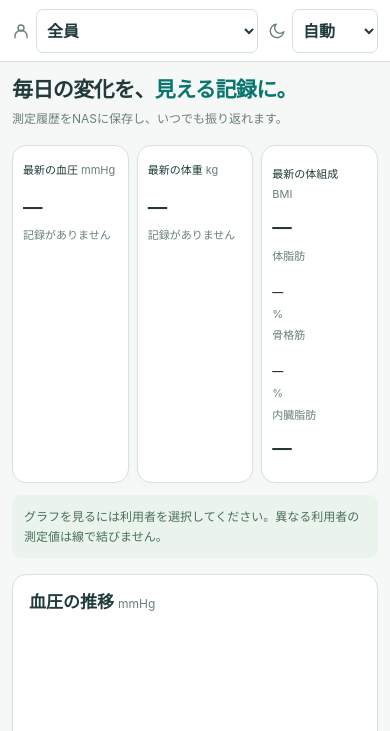
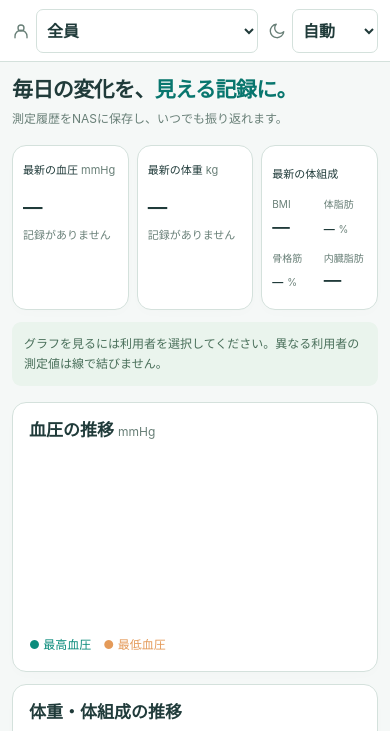
Before and after one commit to souten-yd/QnapSelfCare, a website: page web/index.html in a window 390 px wide. Both pictures are taken after a click on the button "ホーム". Shown: the part 95-826 px from the top of the page. Drawn offline with Linux system fonts and the light colour scheme; no server answers.

Commit message:
style: compact four-metric body summary

```diff
--- a/web/styles.css
+++ b/web/styles.css
@@ -165,3 +165,17 @@ th,td{padding:12px}.records-intro p{flex:1;margin:0}.records-intro{margin-bottom
 }
 
 .ai-guide-button{display:inline-flex;align-items:center;gap:7px}.ai-guide-button svg{width:18px;height:18px;flex:none}
+
+
+/* Compact latest body-composition summary. */
+.body-summary-card>.body-summary{display:grid;grid-template-columns:repeat(2,minmax(0,1fr));gap:8px 12px;margin-top:10px}
+.body-summary-card>.body-summary>div{min-width:0;padding:7px 0}
+.body-summary-card>.body-summary small{font-size:11px;color:var(--muted)}
+.body-summary-card>.body-summary strong{font-size:24px;line-height:1.2;margin:3px 0 0;letter-spacing:-.5px;white-space:nowrap}
+.body-summary-card>.body-summary strong small{display:inline;font-size:10px;margin-left:2px}
+@media(max-width:700px){
+ .body-summary-card>.body-summary{gap:5px 8px;margin-top:7px}
+ .body-summary-card>.body-summary>div{padding:4px 0}
+ .body-summary-card>.body-summary strong{font-size:clamp(16px,4.5vw,22px)}
+ .body-summary-card>.body-summary small{font-size:10px}
+}
```
